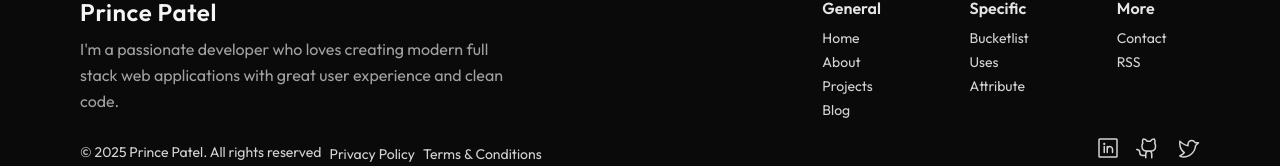
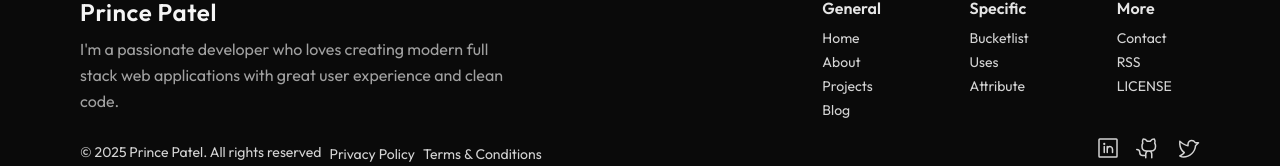
Before and after one commit to princepatel4423d/my-portfolio, a React (Vite) app in the folder frontend/: page /attribution in a window 1280 px wide. Shown: the part 972-1138 px from the top of the page. Built offline with nearby package versions, Linux system fonts and the light colour scheme; no server answers; a web font is replaced by a local one.

Commit message:
Update FooterLinks.jsx

```diff
--- a/frontend/src/layout/footer/_components/FooterLinks.jsx
+++ b/frontend/src/layout/footer/_components/FooterLinks.jsx
@@ -24,6 +24,7 @@ const FooterLinks = () => {
       links: [
         { label: "Contact", href: "/contact" },
         { label: "RSS", href: "/rss.xml", external: true },
+        { label: "LICENSE", href: "https://github.com/princepatel4423d/my-portfolio/blob/main/LICENSE", external: true },
       ],
     },
   ];
```
